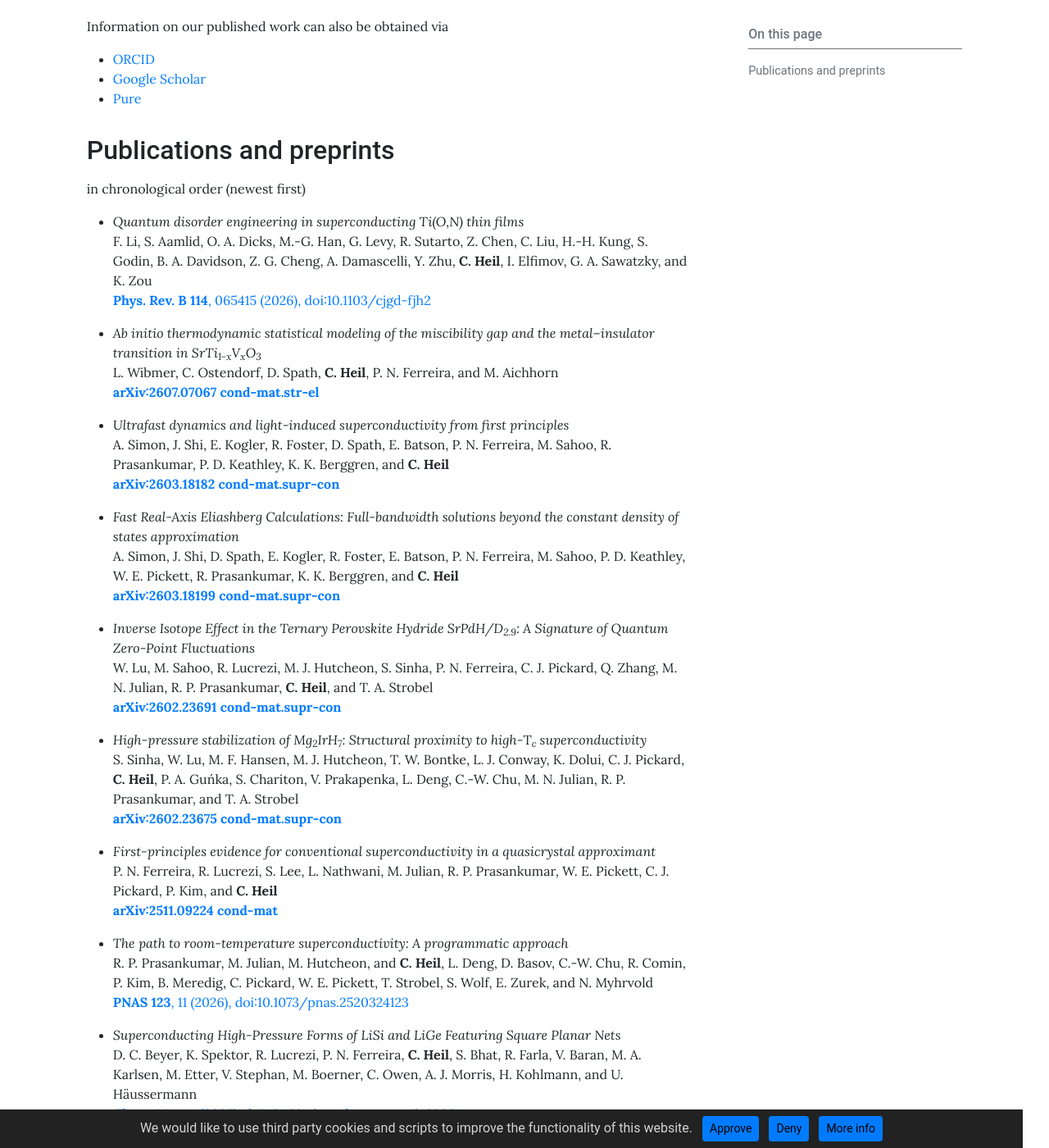
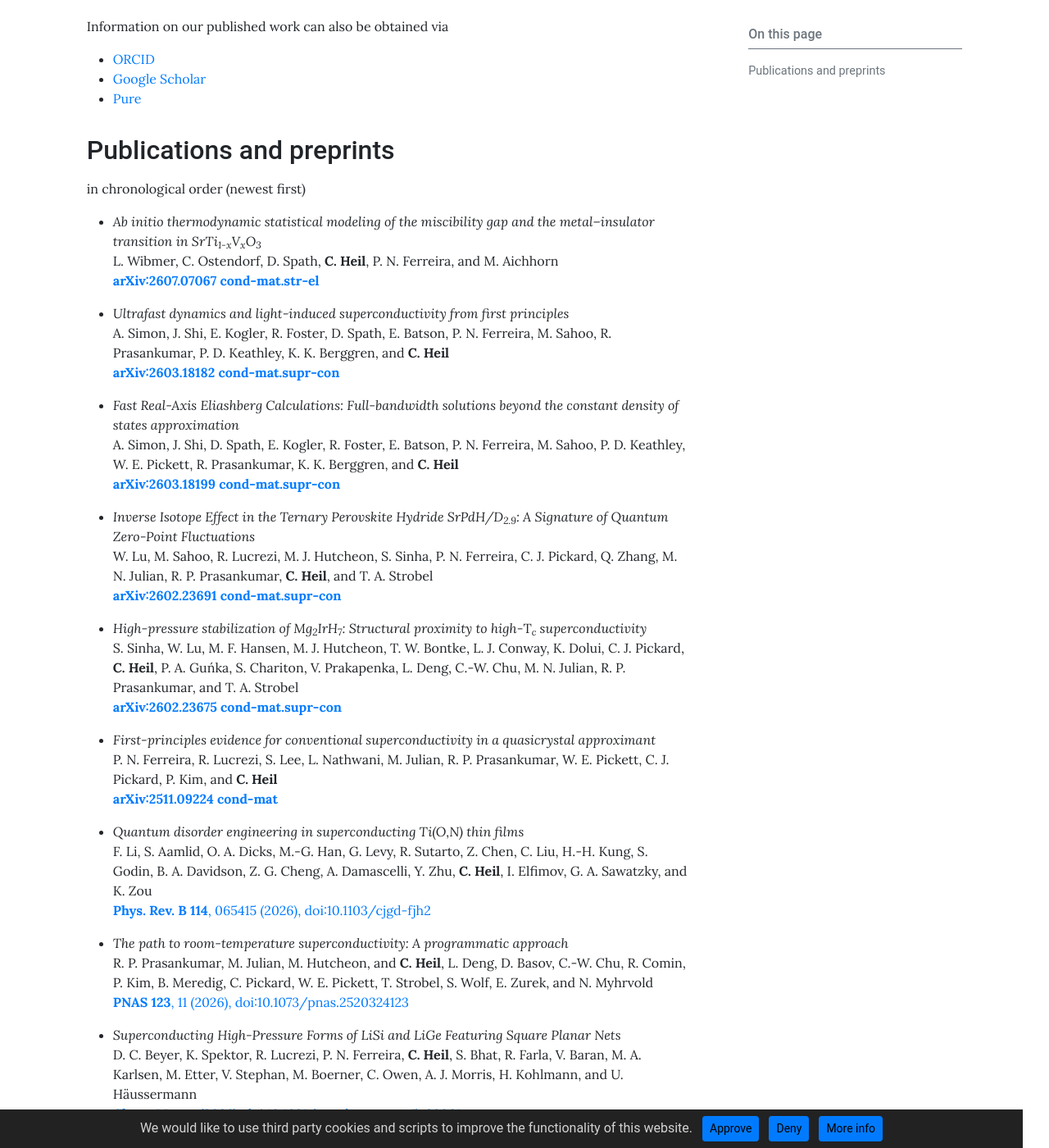
Before and after one commit to cheil/cheil.github.io, a Jekyll site: the page built from pages/research/publications.md, in a window 1280 px wide and 1400 px high, scrolled down 320 px. Shown: the whole window at 82% size. Built offline with Jekyll 4.4.1, drawn with Linux system fonts in a browser that asks for light colours; some of the changed lines change nothing that is shown.

Commit message:
change pub order

```diff
--- a/pages/research/publications.md
+++ b/pages/research/publications.md
@@ -18,10 +18,6 @@ Information on our published work can also be obtained via
 ## Publications and preprints
 in chronological order (newest first)
 
-
-- *Quantum disorder engineering in superconducting Ti(O,N) thin films*\
-F. Li, S. Aamlid, O. A. Dicks, M.-G. Han, G. Levy, R. Sutarto, Z. Chen, C. Liu, H.-H. Kung, S. Godin, B. A. Davidson, Z. G. Cheng, A. Damascelli, Y. Zhu, **C. Heil**, I. Elfimov, G. A. Sawatzky, and K. Zou\
-[**Phys. Rev. B 114**, 065415 (2026), doi:10.1103/cjgd-fjh2](https://doi.org/10.1103/cjgd-fjh2)
 
 - *Ab initio thermodynamic statistical modeling of the miscibility gap and the metal–insulator transition in SrTi<sub>1-x</sub>V<sub>x</sub>O<sub>3</sub>*\
 L. Wibmer, C. Ostendorf, D. Spath, **C. Heil**, P. N. Ferreira, and M. Aichhorn\
@@ -46,6 +42,10 @@ S. Sinha, W. Lu, M. F. Hansen, M. J. Hutcheon, T. W. Bontke, L. J. Conway, K. Do
 - *First-principles evidence for conventional superconductivity in a quasicrystal approximant*\
 P. N. Ferreira, R. Lucrezi, S. Lee, L. Nathwani, M. Julian, R. P. Prasankumar, W. E. Pickett, C. J. Pickard, P. Kim, and **C. Heil**\
 [**arXiv:2511.09224 cond-mat**](https://arxiv.org/abs/2511.09224)
+
+- *Quantum disorder engineering in superconducting Ti(O,N) thin films*\
+F. Li, S. Aamlid, O. A. Dicks, M.-G. Han, G. Levy, R. Sutarto, Z. Chen, C. Liu, H.-H. Kung, S. Godin, B. A. Davidson, Z. G. Cheng, A. Damascelli, Y. Zhu, **C. Heil**, I. Elfimov, G. A. Sawatzky, and K. Zou\
+[**Phys. Rev. B 114**, 065415 (2026), doi:10.1103/cjgd-fjh2](https://doi.org/10.1103/cjgd-fjh2)
 
 - *The path to room-temperature superconductivity: A programmatic approach*\
 R. P. Prasankumar, M. Julian, M. Hutcheon, and **C. Heil**, L. Deng, D. Basov, C.-W. Chu, R. Comin, P. Kim, B. Meredig, C. Pickard, W. E. Pickett, T. Strobel, S. Wolf, E. Zurek, and N. Myhrvold\
```
